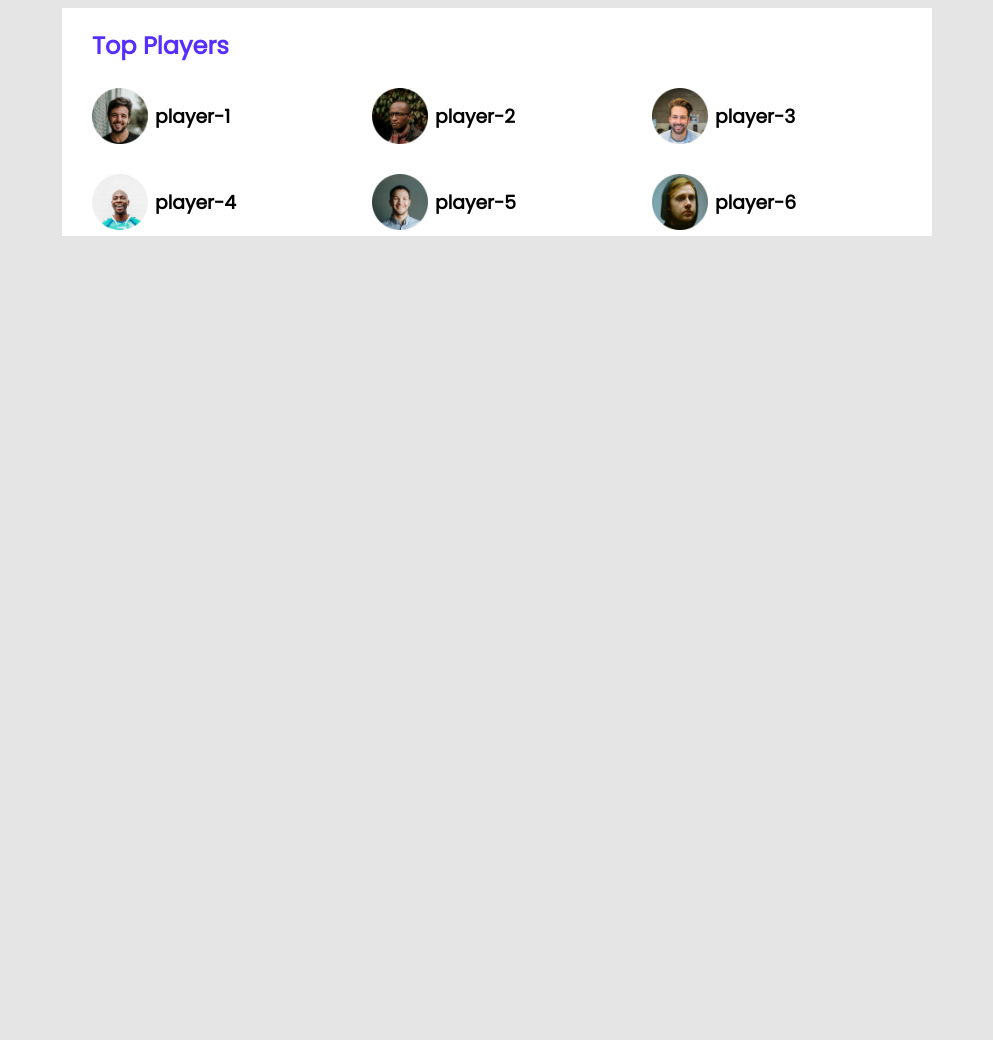
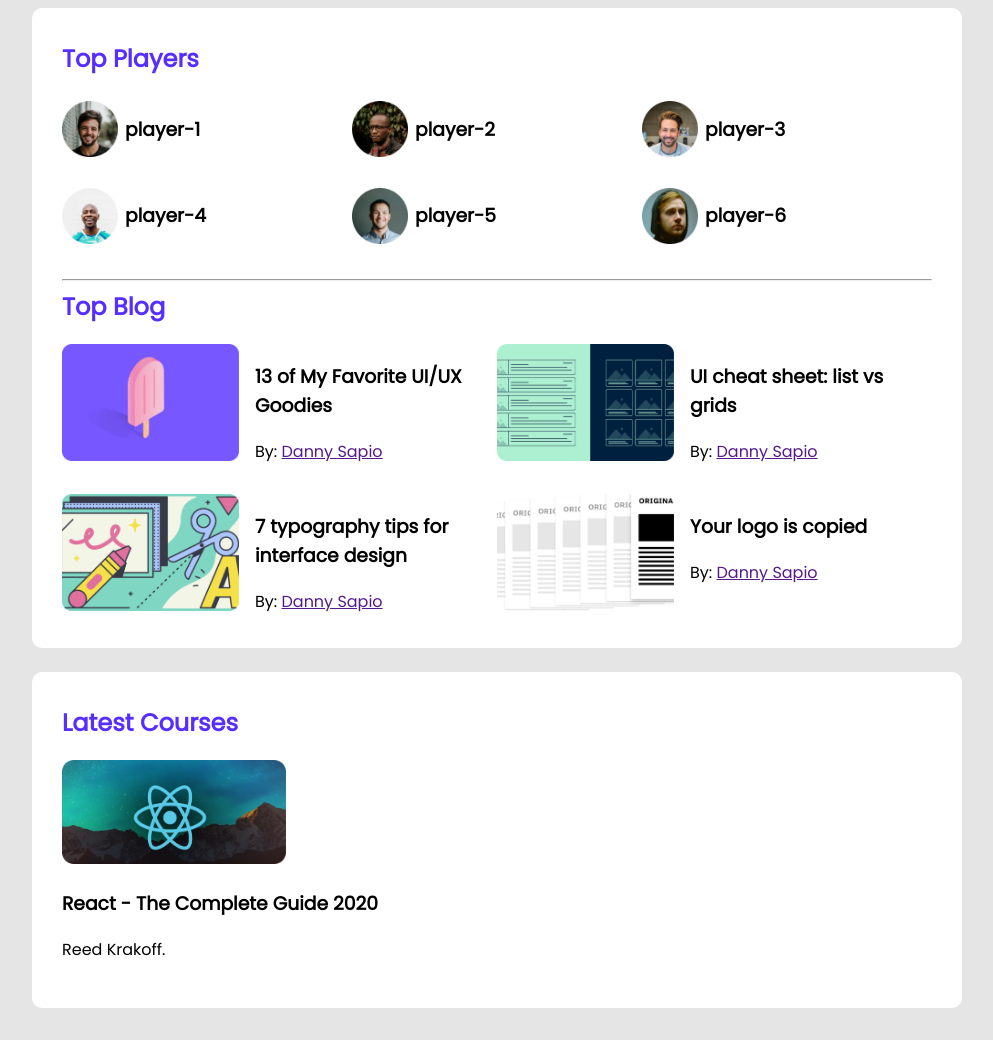
Before and after one commit to Sojibislam2/sojib-landing-page, a plain HTML site: page index.html in a window 1280 px wide. Shown: the whole page, without its empty margins (143-1136 px from the left). Before the commit the page ends 800 px from the top, so only its background shows below. Drawn offline with Linux system fonts and the light colour scheme.

Commit message:
blogs added

```diff
--- a/index.html
+++ b/index.html
@@ -43,6 +43,67 @@
                         <h3>player-6</h3>
                     </div>
                 </div>
+                <hr>
+            </div>
+            <div class="top-blogs">
+                <h2 class="player-title">Top Blog</h2>
+                <div class="blogs">
+
+                    <div class="blog-info">
+                        <div class="blog-img">
+                            <img src="images/blogs/blog-1.png" alt="">
+                        </div>
+                        <div class="blog-details">
+                            <h3>13 of My Favorite
+                                UI/UX Goodies</h3>
+                            <span>By: <a href="">Danny Sapio</a></span>
+                        </div>
+                    </div>
+                    <div class="blog-info">
+                        <div class="blog-img">
+                            <img src="images/blogs/blog-2.png" alt="">
+                        </div>
+                        <div class="blog-details">
+                            <h3>UI cheat sheet:
+                                list vs grids</h3>
+                            <span>By: <a href="">Danny Sapio</a></span>
+                        </div>
+                    </div>
+                    <div class="blog-info">
+                        <div class="blog-img">
+                            <img src="images/blogs/blog-3.png" alt="">
+                        </div>
+                        <div class="blog-details">
+                            <h3>7 typography tips
+                                for interface design</h3>
+                            <span>By: <a href="">Danny Sapio</a></span>
+                        </div>
+                    </div>
+                    <div class="blog-info">
+                        <div class="blog-img">
+                            <img src="images/blogs/blog-4.png" alt="">
+                        </div>
+                        <div class="blog-details">
+                            <h3>Your logo is
+                                copied</h3>
+                            <span>By: <a href="">Danny Sapio</a></span>
+                        </div>
+                    </div>
+                </div>
+            </div>
+        </section>
+        <section class="container">
+            <h2 class="player-title">Latest Courses</h2>
+            <div class="courses">
+                <div class="course">
+                    <div class="course-banner">
+                        <img src="images/courses/course-1.png" alt="">
+                    </div>
+                    <div class="course-info">
+                        <h3>React - The Complete Guide 2020</h3>
+                        <p>Reed Krakoff.</p>
+                    </div>
+                </div>
             </div>
         </section>
     </main>
--- a/style.css
+++ b/style.css
@@ -4,19 +4,24 @@ body{
 }
 main{
     display: flex;
-    justify-content: center;
+    flex-direction: column;
+    align-items: center;
 }
 .container{
  background-color: #FFFFFF;
  width: 870px;
+ padding: 30px;
+ border-radius: 10px;
+ margin-bottom: 24px;
  }
  .top-players{
-     padding-left: 30px;
+     /* padding-left: 30px; */
  }
 .players{
     display: grid;
     grid-template-columns: repeat(3, 1fr);
     grid-row-gap: 20px;
+    margin-bottom: 30px;
 
 }
 .player{
@@ -34,5 +39,30 @@ main{
     color: #562EFF
     ;
     font-size: 24px;
+    margin-top: 3px;
 
 }
+/* blogs styles */
+.blogs{
+    display: grid;
+    grid-template-columns: repeat(2, 1fr);
+    grid-row-gap: 26px;
+}
+.blog-info{
+    display: flex;
+}
+.blog-details{
+    padding-left: 16px;
+}
+
+.blog-img img{
+    width: 177px;
+    height: 117px;
+}
+
+/* course styles */
+
+.course .course-banner img{
+    width: 224px;
+    height: 104px;
+}
```
